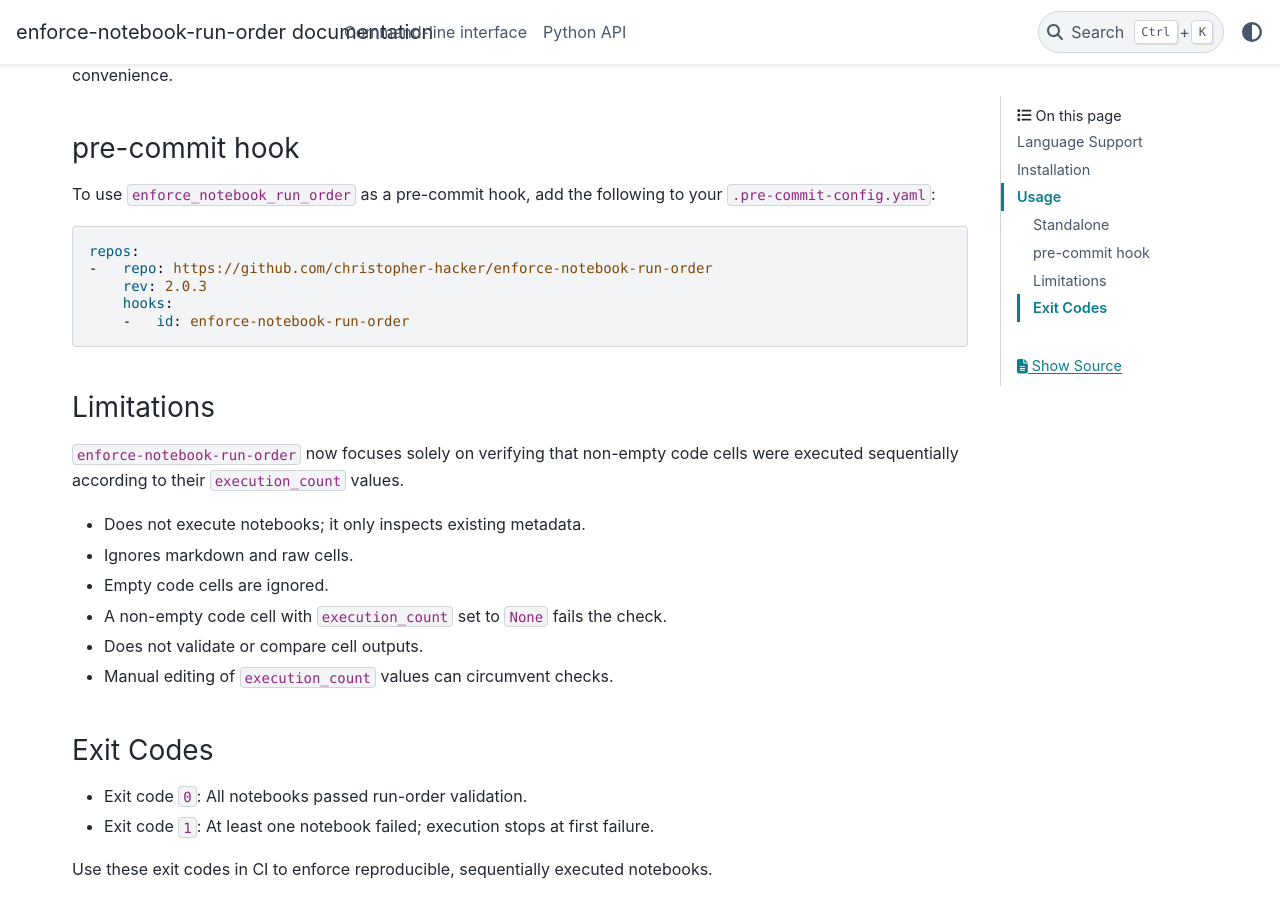
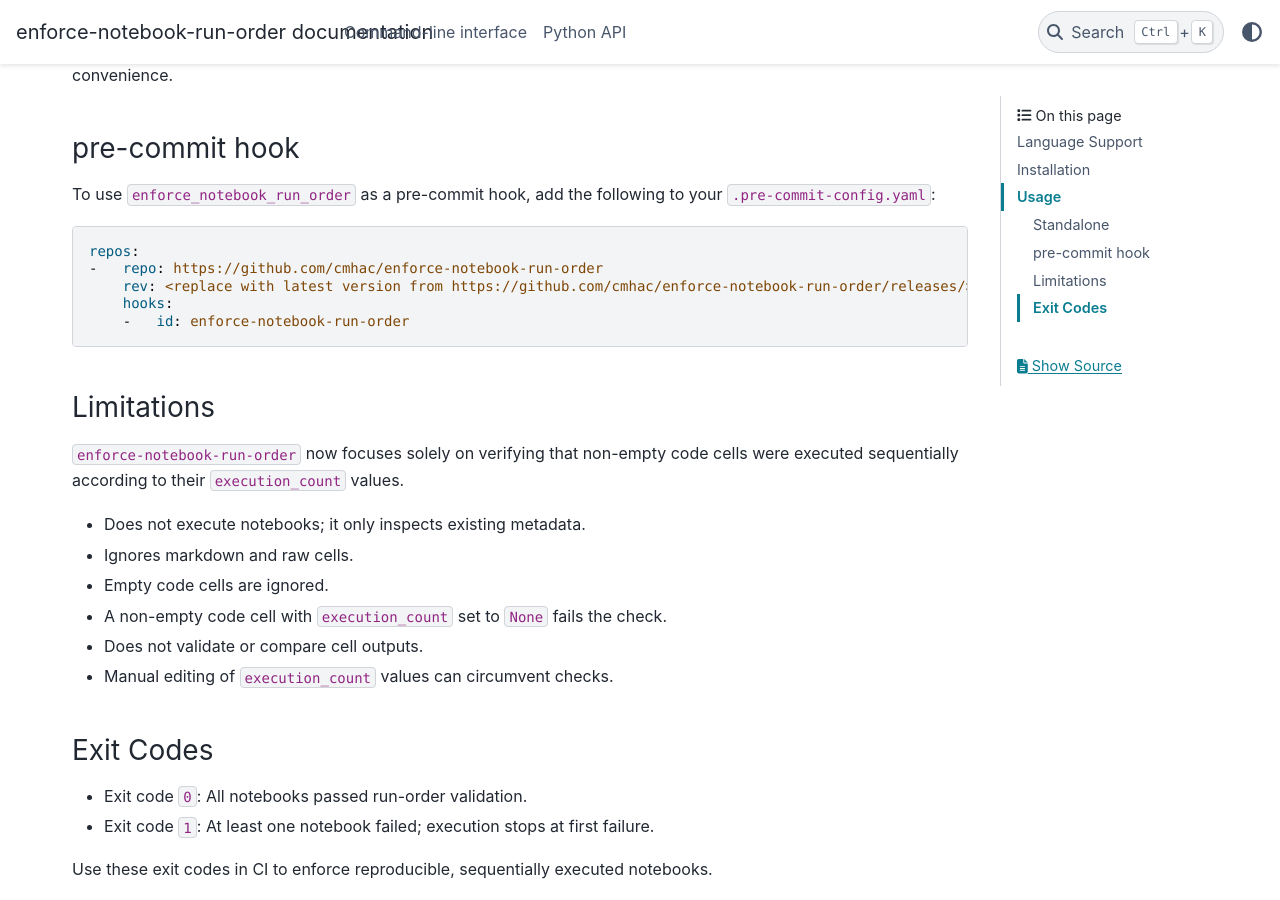
Before and after one commit to cmhac/enforce-notebook-run-order, a Sphinx documentation site: the page built from docs/README.rst, in a window 1280 px wide and 900 px high, scrolled down 1447 px. Built offline with Sphinx 7.4.7 and the PyData theme 0.15.4, drawn with Linux system fonts in a browser that asks for light colours.

Commit message:
docs: remove hard-coded version number from docs

```diff
--- a/docs/README.rst
+++ b/docs/README.rst
@@ -72,8 +72,8 @@
 .. code-block:: yaml
 
     repos:
-    -   repo: https://github.com/christopher-hacker/enforce-notebook-run-order
-        rev: 2.0.3
+    -   repo: https://github.com/cmhac/enforce-notebook-run-order
+        rev: <replace with latest version from https://github.com/cmhac/enforce-notebook-run-order/releases/>
         hooks:
         -   id: enforce-notebook-run-order
 
```
Also changed, not shown: README.md (+12 -12 lines).
